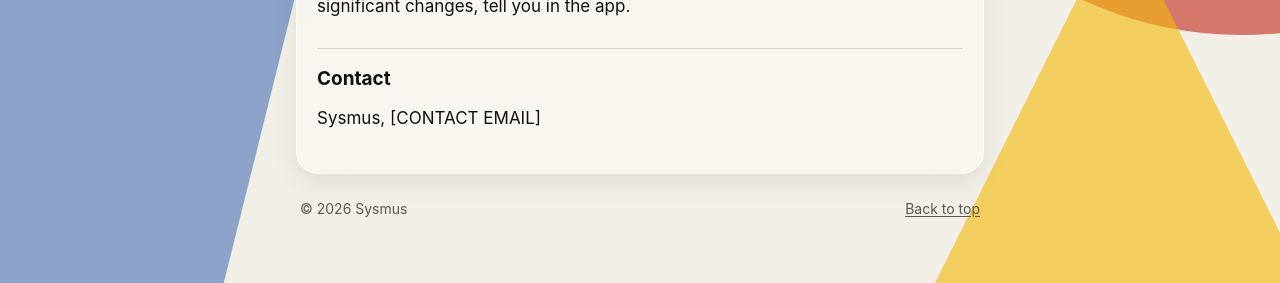
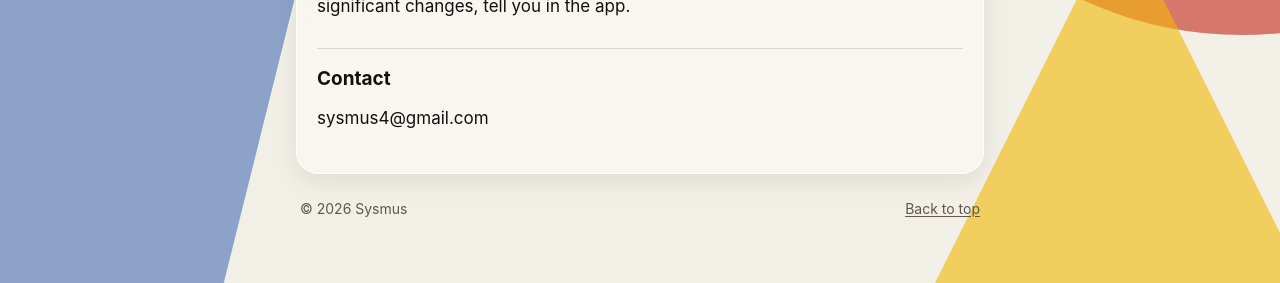
Before and after one commit to elelgesu/Sysmus-policy, a Jekyll site: the page built from privacy.md, in a window 1280 px wide and 900 px high, scrolled down 3084 px. Shown: the part 617-900 px from the top of the window. Built offline with Jekyll 4.4.1, drawn with Linux system fonts in a browser that asks for light colours.

Commit message:
Update contact email in privacy.md

```diff
--- a/privacy.md
+++ b/privacy.md
@@ -133,4 +133,4 @@ significant changes, tell you in the app.
 
 ## Contact
 
-Sysmus, [CONTACT EMAIL]
+sysmus4@gmail.com
```
